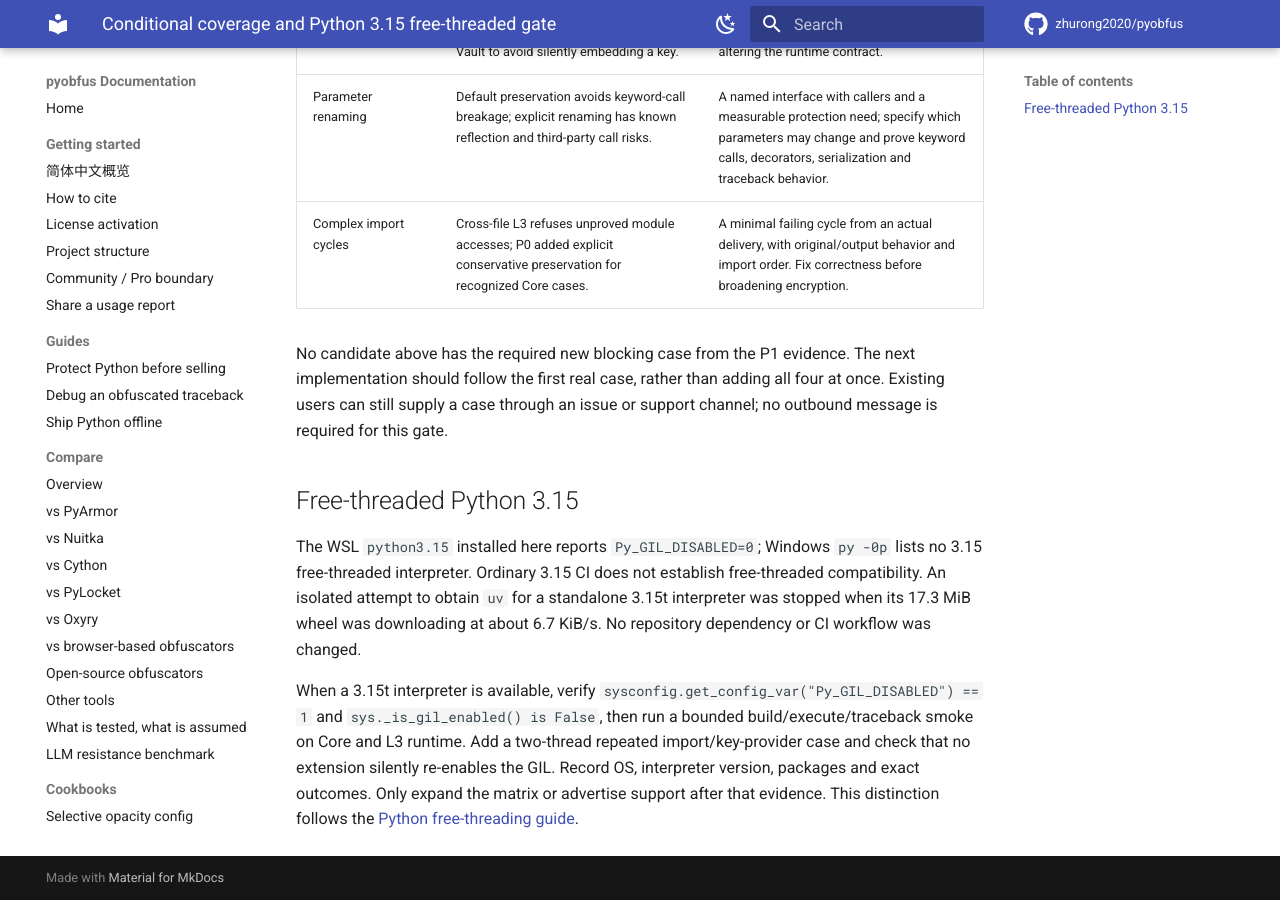
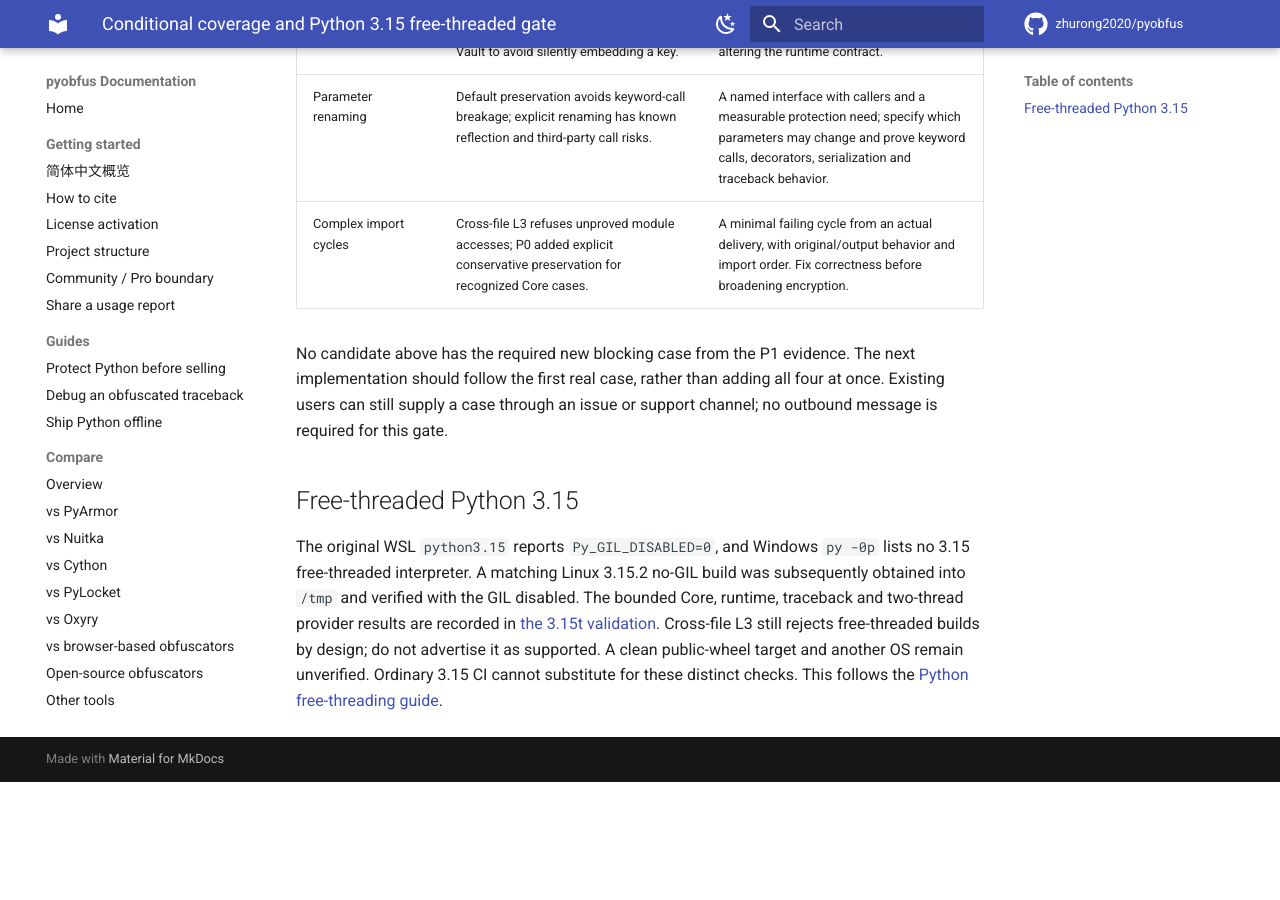
Before and after one commit to zhurong2020/pyobfus, an MkDocs documentation site: the page built from docs/P2_CONDITIONAL_COVERAGE_GATE_2026-10-28.md, in a window 1280 px wide and 900 px high, scrolled down 535 px. Built offline with MkDocs 1.6.1 and Material for MkDocs 9.7.7, drawn with Linux system fonts in a browser that asks for light colours; comment, search, counter and statistics services are not loaded; after the commit the page ends 1317 px from its top, so only the background shows below that.

Commit message:
docs: record bounded Python 3.15 free-threaded validation

```diff
--- a/docs/P2_CONDITIONAL_COVERAGE_GATE_2026-10-28.md
+++ b/docs/P2_CONDITIONAL_COVERAGE_GATE_2026-10-28.md
@@ -18,18 +18,12 @@
 
 ## Free-threaded Python 3.15
 
-The WSL `python3.15` installed here reports `Py_GIL_DISABLED=0`; Windows
-`py -0p` lists no 3.15 free-threaded interpreter. Ordinary 3.15 CI does not
-establish free-threaded compatibility. An isolated attempt to obtain `uv`
-for a standalone 3.15t interpreter was stopped when its 17.3 MiB wheel was
-downloading at about 6.7 KiB/s. No repository dependency or CI workflow was
-changed.
-
-When a 3.15t interpreter is available, verify
-`sysconfig.get_config_var("Py_GIL_DISABLED") == 1` and
-`sys._is_gil_enabled() is False`, then run a bounded build/execute/traceback
-smoke on Core and L3 runtime. Add a two-thread repeated import/key-provider
-case and check that no extension silently re-enables the GIL. Record OS,
-interpreter version, packages and exact outcomes. Only expand the matrix or
-advertise support after that evidence. This distinction follows the
+The original WSL `python3.15` reports `Py_GIL_DISABLED=0`, and Windows
+`py -0p` lists no 3.15 free-threaded interpreter. A matching Linux 3.15.2
+no-GIL build was subsequently obtained into `/tmp` and verified with the
+GIL disabled. The bounded Core, runtime, traceback and two-thread provider
+results are recorded in [the 3.15t validation](PYTHON315_FREETHREADING_VALIDATION_2026-10-28.md).
+Cross-file L3 still rejects free-threaded builds by design; do not advertise
+it as supported. A clean public-wheel target and another OS remain unverified.
+Ordinary 3.15 CI cannot substitute for these distinct checks. This follows the
 [Python free-threading guide](https://docs.python.org/3.15/howto/free-threading-python.html).
```
Also changed, not shown: docs/CURRENT_PLAN_ZH.md (+9 -0 lines), docs/PYTHON315_FREETHREADING_VALIDATION_2026-10-28.md (added, +69 -0 lines), docs/ROADMAP.md (+1 -1 lines), docs/SUPPORT_MATRIX.md (+1 -0 lines), docs/TODO.md (+5 -2 lines).
